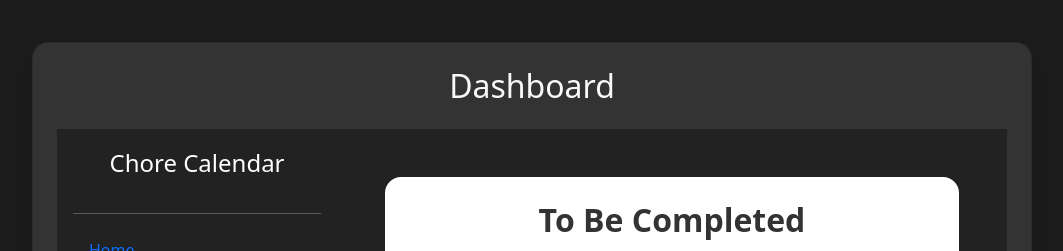
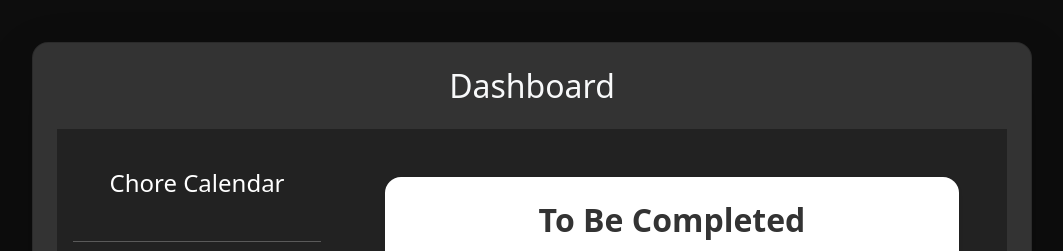
Before and after one commit to 1217Brent/Chore-Calendar, a React (Create React App) app in the folder my-app/: page /dashboard in a window 1280 px wide. Shown: the top 251 px of the page, without its empty margins (108-1171 px from the left). Built offline with nearby package versions, Linux system fonts and the light colour scheme; no server answers; the database is empty.

Commit message:
made bg colors consistent throughout website + polished website

```diff
--- a/my-app/src/components/createChore.tsx
+++ b/my-app/src/components/createChore.tsx
@@ -53,7 +53,7 @@ function CreateChore() {
     return (
         <div
             className="d-flex justify-content-center align-items-center vh-100"
-            style={{ backgroundColor: '#1c1c1c' }} // Dark gray outer background
+            style={{ backgroundColor: '#0d0d0d' }} // Dark gray outer background
         >
             <form
                 onSubmit={handleSubmit}
--- a/my-app/src/components/dashboard.tsx
+++ b/my-app/src/components/dashboard.tsx
@@ -22,7 +22,7 @@ function DashBoard() {
     <div
       className="d-flex justify-content-center align-items-center vh-100"
       style={{
-        backgroundColor: "#1c1c1c", // Dark gray background
+        backgroundColor: "#0d0d0d", // Dark gray background
         padding: "2px", // Add padding to prevent the box from touching the edges
       }}
     >
--- a/my-app/src/components/editChore.tsx
+++ b/my-app/src/components/editChore.tsx
@@ -78,7 +78,7 @@ function EditChore() {
     return (
         <div
             className="d-flex justify-content-center align-items-center vh-100"
-            style={{ backgroundColor: '#1c1c1c' }} // Dark gray outer background
+            style={{ backgroundColor: '#0d0d0d' }} // Dark gray outer background
         >
             <form
                 onSubmit={handleSubmit}
--- a/my-app/src/components/login.tsx
+++ b/my-app/src/components/login.tsx
@@ -39,7 +39,7 @@ const Login: React.FC = () => {
                     maxWidth: '400px',
                     width: '100%',
                     backgroundColor: '#1c1c1c', // Dark box
-                    borderRadius: '8px',
+                    borderRadius: '10px',
                     color: '#ccc',
                     boxShadow: '0 8px 24px rgba(0, 0, 0, 0.5)',
                 }}
@@ -64,7 +64,7 @@ const Login: React.FC = () => {
                                 border: '1px solid #555', // Darker border
                                 padding: '10px 15px',
                                 marginBottom: '10px',
-                                borderRadius: '4px',
+                                borderRadius: '10px',
                             }}
                             // Adjust placeholder text color to match border
                             onFocus={(e) => e.target.setAttribute('placeholder', '')}
@@ -86,7 +86,7 @@ const Login: React.FC = () => {
                                 border: '1px solid #555', // Darker border
                                 padding: '10px 15px',
                                 marginBottom: '10px',
-                                borderRadius: '4px',
+                                borderRadius: '10px',
                             }}
                             // Adjust placeholder text color to match border
                             onFocus={(e) => e.target.setAttribute('placeholder', '')}
@@ -116,6 +116,7 @@ const Login: React.FC = () => {
                     width: '100%',
                     backgroundColor: '#1c1c1c', // Dark box
                     color: '#ccc',
+                    borderRadius: '10px',
                     boxShadow: '0 8px 24px rgba(0, 0, 0, 0.5)',
                     textAlign: 'center',
                 }}
--- a/my-app/src/components/navBar.tsx
+++ b/my-app/src/components/navBar.tsx
@@ -19,18 +19,35 @@ function NavBar() {
 
   return (
     <nav className="text-white vh-100 d-flex flex-column p-3" style={{ width: "280px", backgroundColor: "#222222" }}>
-      <Link to="/dashboard" className="d-flex align-items-center justify-content-center mb-3 text-white text-decoration-none">
-        <span className="fs-4">Chore Calendar</span>
-      </Link>
+      <div
+        className="d-flex align-items-center justify-content-center mb-4"
+        style={{
+          marginTop: "20px", // Increased margin to shift the text down
+        }}
+      >
+        <Link to="/dashboard" className="text-white text-decoration-none">
+          <span className="fs-4">Chore Calendar</span>
+        </Link>
+      </div>
       <hr />
       <ul className="nav flex-column">
         <li className="nav-item">
-          <Link to="/dashboard" className={`nav-link ${location.pathname === "/dashboard" ? "active text-primary" : "text-white"}`}>
+          <Link
+            to="/dashboard"
+            className={`nav-link ${
+              location.pathname === "/dashboard" ? "active text-primary" : "text-white"
+            }`}
+          >
             Home
           </Link>
         </li>
         <li className="nav-item">
-          <Link to="/createchore" className={`nav-link ${location.pathname === "/createchore" ? "active text-primary" : "text-white"}`}>
+          <Link
+            to="/createchore"
+            className={`nav-link ${
+              location.pathname === "/createchore" ? "active text-primary" : "text-white"
+            }`}
+          >
             Add Chore
           </Link>
         </li>
@@ -41,7 +58,9 @@ function NavBar() {
               e.preventDefault();
               handleSignOut();
             }}
-            className={`nav-link ${location.pathname === "/signout" ? "active text-primary" : "text-white"}`}
+            className={`nav-link ${
+              location.pathname === "/signout" ? "active text-primary" : "text-white"
+            }`}
           >
             Sign Out
           </Link>
@@ -50,7 +69,13 @@ function NavBar() {
       <hr />
       <div className="mt-auto">
         <div className="d-flex align-items-center text-white">
-          <img src="https://github.com/mdo.png" alt="" width="32" height="32" className="rounded-circle me-2" />
+          <img
+            src="https://github.com/mdo.png"
+            alt=""
+            width="32"
+            height="32"
+            className="rounded-circle me-2"
+          />
           <strong>mdo</strong>
         </div>
       </div>
--- a/my-app/src/components/signUp.tsx
+++ b/my-app/src/components/signUp.tsx
@@ -65,7 +65,7 @@ const SignUp: React.FC = () => {
     return (
         <div
             className="d-flex justify-content-center align-items-center vh-100"
-            style={{ backgroundColor: '#1c1c1c' }} // Dark gray outer background
+            style={{ backgroundColor: '#0d0d0d' }} // Dark gray outer background
         >
             <div
                 className="card shadow-lg p-4"
```
